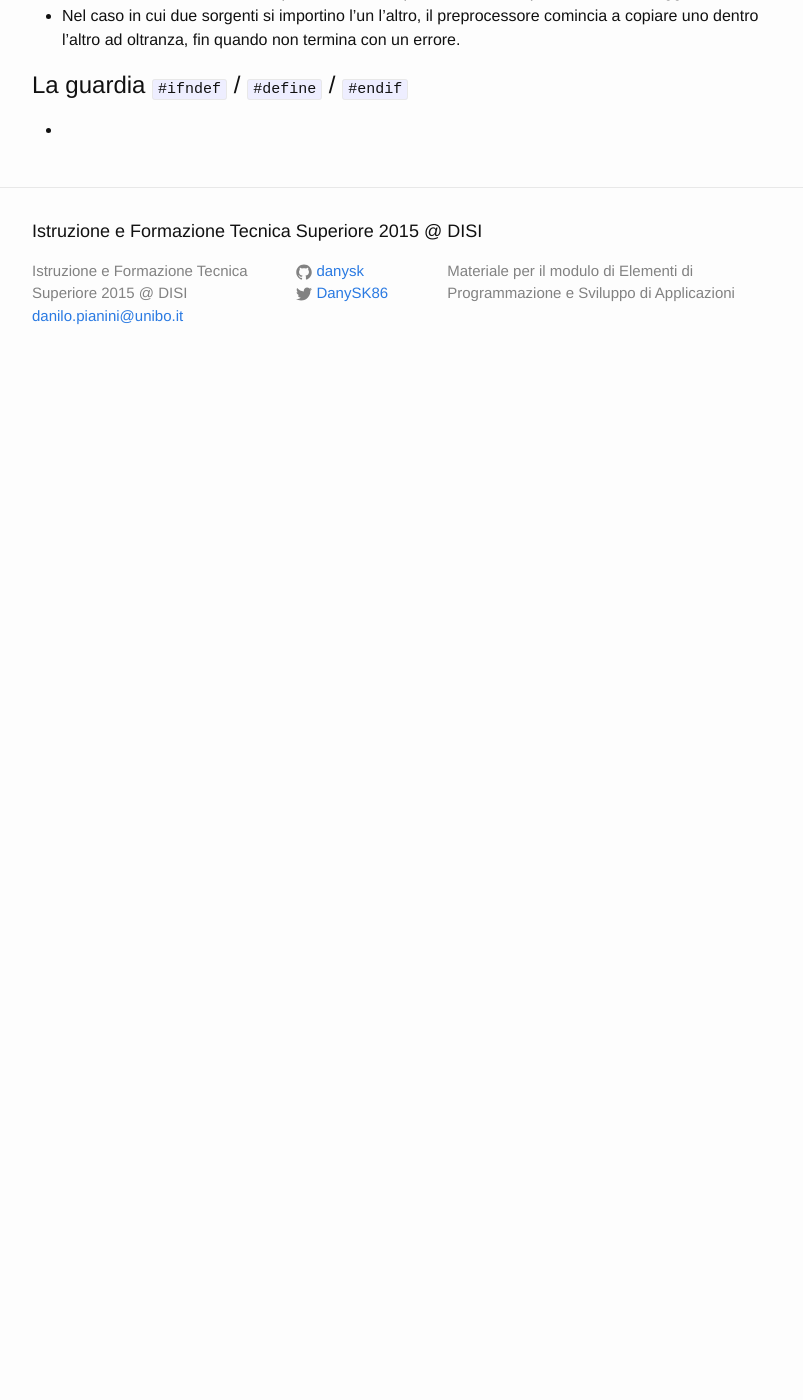
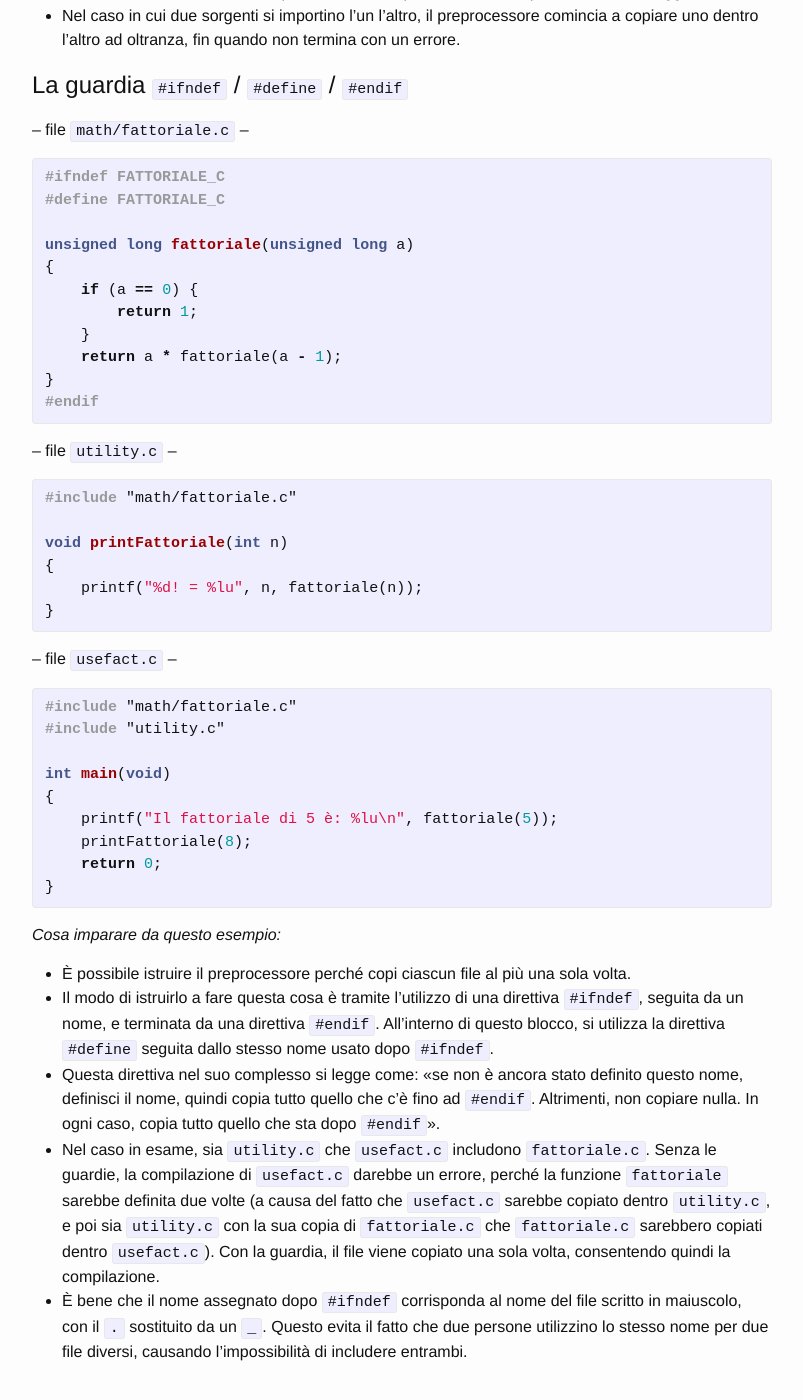
Before and after one commit to APICe-at-DISI/ifts2015, a Jekyll site: the page built from index.md, in a window 1280 px wide and 1400 px high, scrolled down 20503 px. Shown: the whole window, without its empty margins (238-1041 px from the left). Built offline with Jekyll 4.4.1, drawn with Linux system fonts in a browser that asks for light colours; before the commit the page ends 20890 px from its top, so only the background shows below that.

Commit message:
add #infdef #define #endif

```diff
--- a/index.md
+++ b/index.md
@@ -750,4 +750,48 @@ int main(void)
 
 ## La guardia `#ifndef` / `#define` / `#endif`
 
-*
+-- file `math/fattoriale.c` --
+{% highlight c %}
+#ifndef FATTORIALE_C
+#define FATTORIALE_C
+
+unsigned long fattoriale(unsigned long a)
+{
+    if (a == 0) {
+        return 1;
+    }
+    return a * fattoriale(a - 1);
+}
+#endif
+{% endhighlight %}
+
+-- file `utility.c` --
+{% highlight c %}
+#include "math/fattoriale.c"
+
+void printFattoriale(int n)
+{
+    printf("%d! = %lu", n, fattoriale(n));
+}
+{% endhighlight %}
+
+-- file `usefact.c` --
+{% highlight c %}
+#include "math/fattoriale.c"
+#include "utility.c"
+
+int main(void)
+{
+    printf("Il fattoriale di 5 è: %lu\n", fattoriale(5));
+    printFattoriale(8);
+    return 0;
+}
+{% endhighlight %}
+
+*Cosa imparare da questo esempio:*
+
+* È possibile istruire il preprocessore perché copi ciascun file al più una sola volta.
+* Il modo di istruirlo a fare questa cosa è tramite l'utilizzo di una direttiva `#ifndef`, seguita da un nome, e terminata da una direttiva `#endif`. All'interno di questo blocco, si utilizza la direttiva `#define` seguita dallo stesso nome usato dopo `#ifndef`.
+* Questa direttiva nel suo complesso si legge come: «se non è ancora stato definito questo nome, definisci il nome, quindi copia tutto quello che c'è fino ad `#endif`. Altrimenti, non copiare nulla. In ogni caso, copia tutto quello che sta dopo `#endif`».
+* Nel caso in esame, sia `utility.c` che `usefact.c` includono `fattoriale.c`. Senza le guardie, la compilazione di `usefact.c` darebbe un errore, perché la funzione `fattoriale` sarebbe definita due volte (a causa del fatto che `usefact.c` sarebbe copiato dentro `utility.c`, e poi sia `utility.c` con la sua copia di `fattoriale.c` che `fattoriale.c` sarebbero copiati dentro `usefact.c`). Con la guardia, il file viene copiato una sola volta, consentendo quindi la compilazione.
+* È bene che il nome assegnato dopo `#ifndef` corrisponda al nome del file scritto in maiuscolo, con il `.` sostituito da un `_`. Questo evita il fatto che due persone utilizzino lo stesso nome per due file diversi, causando l'impossibilità di includere entrambi.
```
